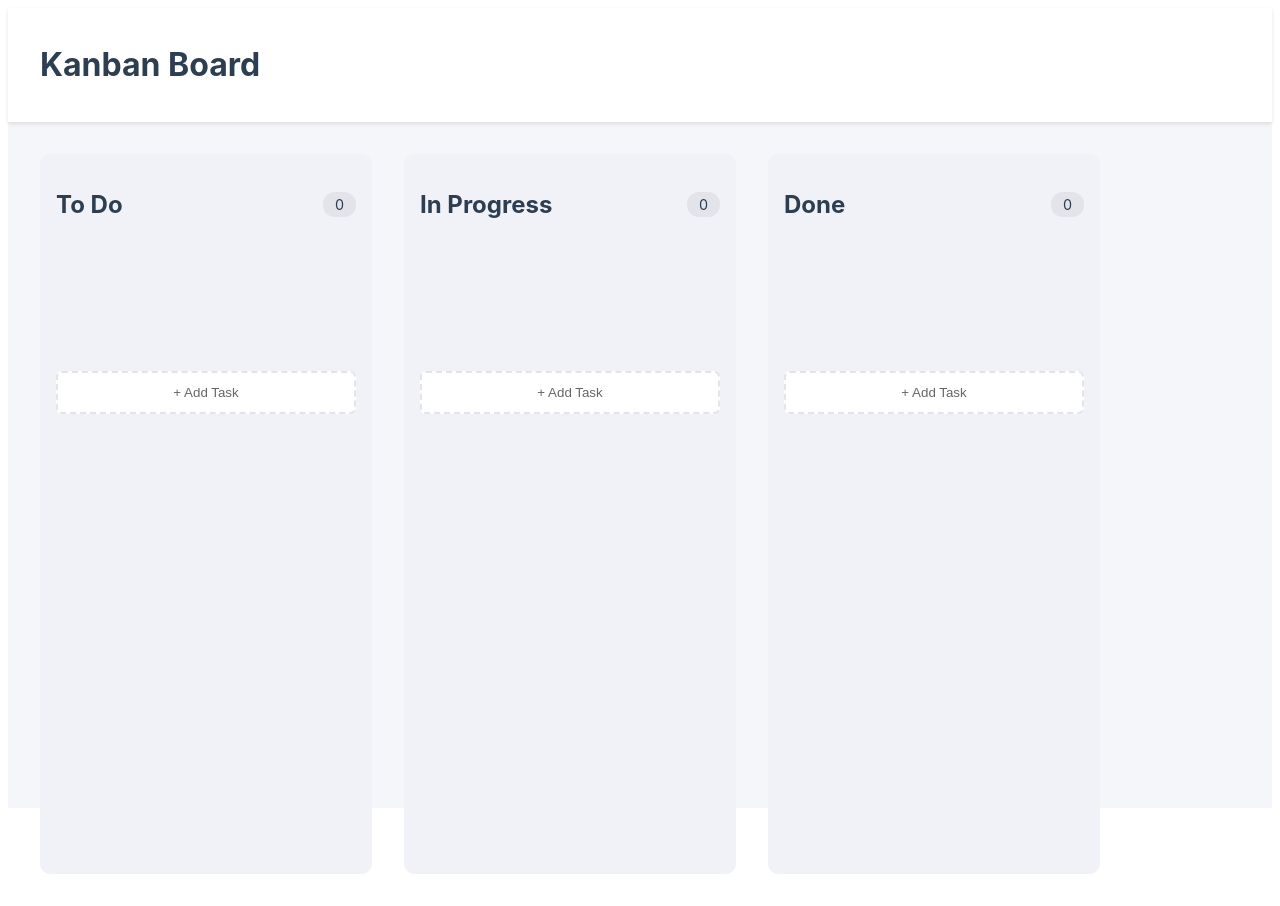
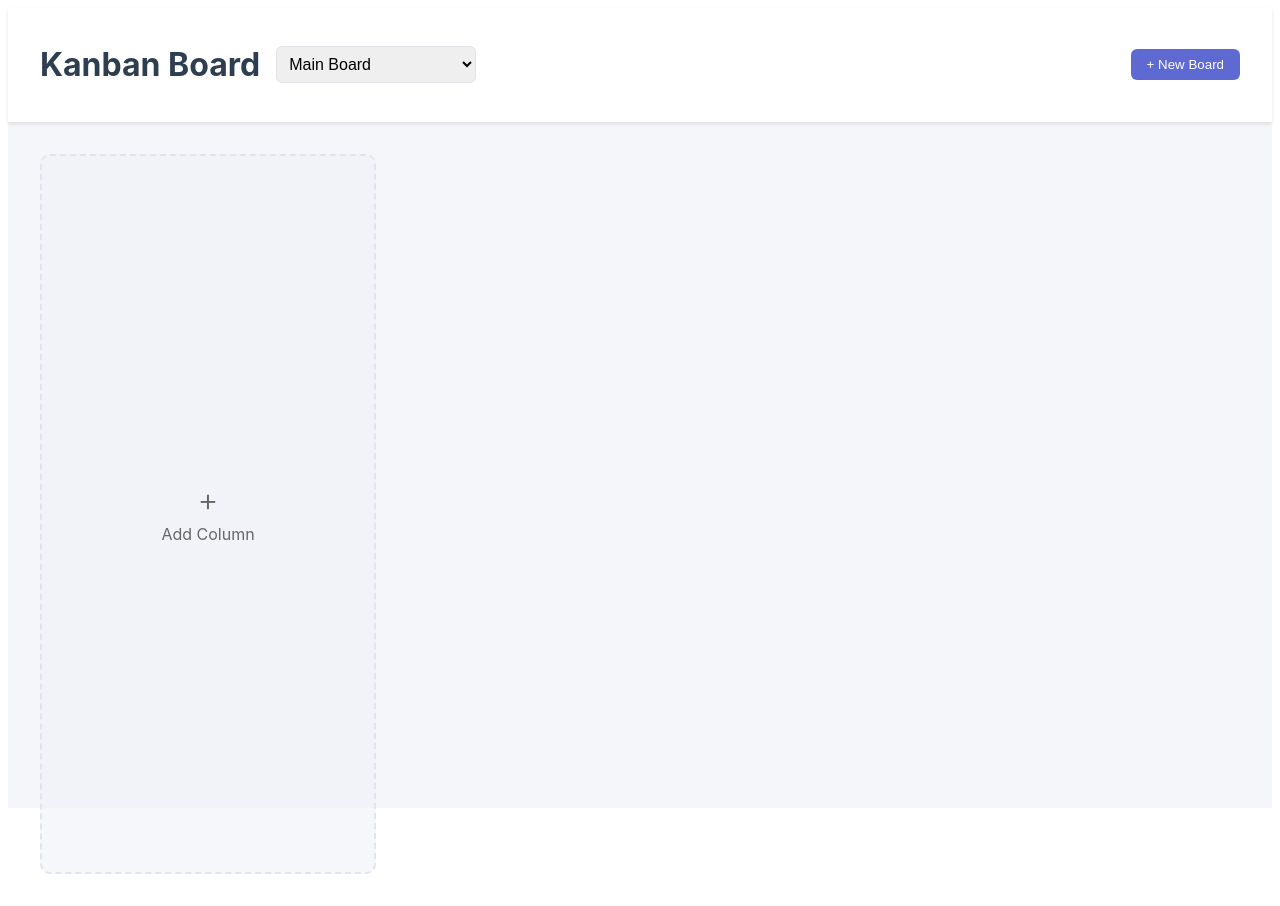
Before and after one commit to saifkhan29/kanban-app, a Vue app: page / in a window 1280 px wide. Built offline with nearby package versions, Linux system fonts and the light colour scheme.

Commit message:
Added create column functionality

```diff
--- a/src/App.vue
+++ b/src/App.vue
@@ -1,12 +1,24 @@
 <template>
   <div id="app">
     <div class="navbar">
-      <h1>Kanban Board</h1>
+      <div class="nav-left">
+        <h1>Kanban Board</h1>
+        <select v-model="currentBoardId" class="board-select">
+          <option v-for="board in boards" :key="board.id" :value="board.id">
+            {{ board.title }}
+          </option>
+        </select>
+      </div>
+      <div class="nav-actions">
+        <button @click="openBoardForm" class="action-btn primary">
+          + New Board
+        </button>
+      </div>
     </div>
 
     <div class="board-container">
       <div
-        v-for="column in columns"
+        v-for="column in currentBoard?.columns"
         :key="column.id"
         class="column"
         @dragover.prevent
@@ -47,7 +59,27 @@
           + Add Task
         </button>
       </div>
+
+      <!-- New Add Column Button -->
+      <div class="column add-column" @click="openColumnForm">
+        <div class="add-column-content">
+          <span class="plus-icon">+</span>
+          <span>Add Column</span>
+        </div>
+      </div>
     </div>
+
+    <BoardForm
+      v-if="showBoardForm"
+      @submit="handleBoardSubmit"
+      @close="closeBoardForm"
+    />
+
+    <ColumnForm
+      v-if="showColumnForm"
+      @submit="handleColumnSubmit"
+      @close="closeColumnForm"
+    />
 
     <TaskForm
       v-if="showTaskForm"
@@ -63,18 +95,29 @@
 import { computed, ref } from 'vue'
 import { useStore } from 'vuex'
 import TaskForm from './components/TaskForm.vue'
+import BoardForm from './components/BoardForm.vue'
+import ColumnForm from './components/ColumnForm.vue'
 
 export default {
   name: 'App',
   components: {
-    TaskForm
+    TaskForm,
+    BoardForm,
+    ColumnForm
   },
   setup() {
     const store = useStore()
     const draggedTask = ref(null)
 
-    const columns = computed(() => store.state.columns)
+    const boards = computed(() => store.state.boards)
+    const currentBoard = computed(() => store.getters.currentBoard)
+    const currentBoardId = computed({
+      get: () => store.state.currentBoardId,
+      set: (value) => store.dispatch('setCurrentBoard', value)
+    })
     const showTaskForm = computed(() => store.state.showTaskForm)
+    const showBoardForm = computed(() => store.state.showBoardForm)
+    const showColumnForm = computed(() => store.state.showColumnForm)
     const editingTask = computed(() => store.state.editingTask)
     const selectedColumn = computed(() => store.state.selectedColumn)
 
@@ -94,6 +137,17 @@ export default {
         })
       }
       store.dispatch('closeTaskForm')
+    }
+
+    const handleBoardSubmit = (boardData) => {
+      store.dispatch('addBoard', boardData)
+      store.dispatch('closeBoardForm')
+    }
+
+    const handleColumnSubmit = (columnData) => {
+      if (!columnData || !columnData.title || !columnData.title.trim()) return
+      store.dispatch('addColumn', columnData)
+      store.dispatch('closeColumnForm')
     }
 
     const handleDragStart = (event, { taskId, columnId }) => {
@@ -123,16 +177,26 @@ export default {
     }
 
     return {
-      columns,
+      boards,
+      currentBoard,
+      currentBoardId,
       showTaskForm,
+      showBoardForm,
+      showColumnForm,
       editingTask,
       selectedColumn,
       handleTaskSubmit,
+      handleBoardSubmit,
+      handleColumnSubmit,
       handleDragStart,
       handleDrop,
       openTaskForm,
       openEditTaskForm,
-      closeTaskForm: () => store.dispatch('closeTaskForm')
+      openBoardForm: () => store.dispatch('openBoardForm'),
+      openColumnForm: () => store.dispatch('openColumnForm'),
+      closeTaskForm: () => store.dispatch('closeTaskForm'),
+      closeBoardForm: () => store.dispatch('closeBoardForm'),
+      closeColumnForm: () => store.dispatch('closeColumnForm')
     }
   }
 }
@@ -157,17 +221,50 @@ export default {
   box-shadow: 0 2px 4px rgba(0,0,0,0.1);
 }
 
-.add-board-btn {
+.nav-left {
+  display: flex;
+  align-items: center;
+  gap: 1rem;
+}
+
+.nav-actions {
+  display: flex;
+  gap: 1rem;
+}
+
+.board-select {
+  padding: 0.5rem;
+  border-radius: 6px;
+  border: 1px solid #e2e4ea;
+  font-size: 1rem;
+  min-width: 200px;
+}
+
+.action-btn {
+  padding: 0.5rem 1rem;
+  border-radius: 6px;
+  border: 1px solid #e2e4ea;
+  background-color: white;
+  cursor: pointer;
+  font-weight: 500;
+  transition: all 0.2s;
+}
+
+.action-btn:hover {
+  background-color: #f8f9fc;
+  border-color: #5e6ad2;
+  color: #5e6ad2;
+}
+
+.action-btn.primary {
   background-color: #5e6ad2;
   color: white;
   border: none;
-  padding: 0.5rem 1rem;
-  border-radius: 6px;
-  cursor: pointer;
-  display: flex;
-  align-items: center;
-  gap: 0.5rem;
-  font-weight: 500;
+}
+
+.action-btn.primary:hover {
+  background-color: #4f58b8;
+  color: white;
 }
 
 .board-container {
@@ -183,6 +280,9 @@ export default {
   border-radius: 10px;
   min-width: 300px;
   padding: 1rem;
+  min-height: 200px;
+  display: flex;
+  flex-direction: column;
 }
 
 .column-header {
@@ -200,6 +300,7 @@ export default {
 }
 
 .tasks-container {
+  flex: 1;
   min-height: 100px;
 }
 
@@ -286,4 +387,38 @@ export default {
   border-color: #5e6ad2;
   color: #5e6ad2;
 }
+
+.add-column {
+  background-color: rgba(241, 242, 247, 0.6);
+  border: 2px dashed #e2e4ea;
+  cursor: pointer;
+  transition: all 0.2s;
+  display: flex;
+  justify-content: center;
+  align-items: center;
+  min-height: 200px;
+}
+
+.add-column:hover {
+  background-color: rgba(241, 242, 247, 0.9);
+  border-color: #5e6ad2;
+}
+
+.add-column-content {
+  display: flex;
+  flex-direction: column;
+  align-items: center;
+  gap: 0.5rem;
+  color: #666;
+}
+
+.add-column:hover .add-column-content {
+  color: #5e6ad2;
+}
+
+.plus-icon {
+  font-size: 2rem;
+  font-weight: 300;
+  line-height: 1;
+}
 </style>
--- /dev/null
+++ b/src/components/BoardForm.vue
@@ -0,0 +1,76 @@
+<template>
+  <div class="form-overlay" @click.self="close">
+    <div class="form">
+      <h2>Create New Board</h2>
+      <form @submit.prevent="submitForm">
+        <div class="form-group">
+          <label>Board Title</label>
+          <input
+            v-model="boardData.title"
+            type="text"
+            required
+            placeholder="Enter board title"
+          >
+        </div>
+
+        <div class="form-actions">
+          <button type="button" class="cancel-btn" @click="close">Cancel</button>
+          <button type="submit" class="submit-btn">Create Board</button>
+        </div>
+      </form>
+    </div>
+  </div>
+</template>
+
+<script>
+import { ref } from 'vue'
+
+export default {
+  name: 'BoardForm',
+  setup(props, { emit }) {
+    const boardData = ref({
+      title: ''
+    })
+
+    const submitForm = () => {
+      emit('submit', { ...boardData.value })
+      close()
+    }
+
+    const close = () => {
+      emit('close')
+    }
+
+    return {
+      boardData,
+      submitForm,
+      close
+    }
+  }
+}
+</script>
+
+<style scoped>
+.form-overlay {
+  position: fixed;
+  top: 0;
+  left: 0;
+  right: 0;
+  bottom: 0;
+  background-color: rgba(0, 0, 0, 0.5);
+  display: flex;
+  justify-content: center;
+  align-items: center;
+  z-index: 1000;
+}
+
+.form {
+  background-color: white;
+  border-radius: 12px;
+  padding: 2rem;
+  width: 400px;
+  max-width: 90%;
+}
+
+/* Rest of the styles same as TaskForm */
+</style>
--- /dev/null
+++ b/src/components/ColumnForm.vue
@@ -0,0 +1,146 @@
+<template>
+  <div class="form-overlay" @click.self="close">
+    <div class="form">
+      <h2>Add New Column</h2>
+      <form @submit.prevent="submitForm">
+        <div class="form-group">
+          <label>Column Title</label>
+          <input
+            v-model="columnData.title"
+            type="text"
+            required
+            placeholder="Enter column title"
+            class="form-input"
+          >
+        </div>
+
+        <div class="form-actions">
+          <button type="button" class="cancel-btn" @click="close">Cancel</button>
+          <button
+            type="submit"
+            class="submit-btn"
+            :disabled="!columnData.title.trim()"
+          >
+            Add Column
+          </button>
+        </div>
+      </form>
+    </div>
+  </div>
+</template>
+
+<script>
+import { reactive } from 'vue'
+
+export default {
+  name: 'ColumnForm',
+  setup(props, { emit }) {
+    const columnData = reactive({
+      title: ''
+    })
+
+    const submitForm = () => {
+      if (!columnData.title.trim()) return
+      emit('submit', { title: columnData.title.trim() })
+      columnData.title = ''
+      close()
+    }
+
+    const close = () => {
+      columnData.title = ''
+      emit('close')
+    }
+
+    return {
+      columnData,
+      submitForm,
+      close
+    }
+  }
+}
+</script>
+
+<style scoped>
+.form-overlay {
+  position: fixed;
+  top: 0;
+  left: 0;
+  right: 0;
+  bottom: 0;
+  background-color: rgba(0, 0, 0, 0.5);
+  display: flex;
+  justify-content: center;
+  align-items: center;
+  z-index: 1000;
+}
+
+.form {
+  background-color: white;
+  border-radius: 12px;
+  padding: 2rem;
+  width: 400px;
+  max-width: 90%;
+}
+
+.form-group {
+  margin-bottom: 1.5rem;
+}
+
+label {
+  display: block;
+  margin-bottom: 0.5rem;
+  font-weight: 500;
+}
+
+.form-input {
+  width: 100%;
+  padding: 0.75rem;
+  border: 1px solid #e2e4ea;
+  border-radius: 6px;
+  font-size: 1rem;
+}
+
+.form-actions {
+  display: flex;
+  justify-content: flex-end;
+  gap: 1rem;
+  margin-top: 2rem;
+}
+
+.cancel-btn,
+.submit-btn {
+  padding: 0.75rem 1.5rem;
+  border-radius: 6px;
+  font-weight: 500;
+  cursor: pointer;
+}
+
+.cancel-btn {
+  background-color: #f1f2f7;
+  border: none;
+  color: #666;
+}
+
+.submit-btn {
+  background-color: #5e6ad2;
+  border: none;
+  color: white;
+}
+
+.cancel-btn:hover {
+  background-color: #e2e4ea;
+}
+
+.submit-btn:hover {
+  background-color: #4f58b8;
+}
+
+.submit-btn:disabled {
+  background-color: #cccccc;
+  cursor: not-allowed;
+}
+
+.submit-btn:disabled:hover {
+  background-color: #cccccc;
+}
+</style>
--- a/src/store/index.js
+++ b/src/store/index.js
@@ -3,58 +3,85 @@ import { createStore } from 'vuex'
 export default createStore({
   state() {
     return {
-      columns: [
+      boards: [
         {
           id: 1,
-          title: 'To Do',
-          tasks: []
-        },
-        {
-          id: 2,
-          title: 'In Progress',
-          tasks: []
-        },
-        {
-          id: 3,
-          title: 'Done',
-          tasks: []
+          title: 'Main Board',
+          columns: []
         }
       ],
+      currentBoardId: 1,
       showTaskForm: false,
+      showBoardForm: false,
+      showColumnForm: false,
       editingTask: null,
       selectedColumn: null
     }
   },
 
   mutations: {
-    ADD_TASK(state, { columnId, task }) {
-      const column = state.columns.find(col => col.id === columnId)
-      if (column) {
-        task.id = Date.now() // Simple way to generate unique ID
-        column.tasks.push(task)
+    ADD_BOARD(state, board) {
+      board.id = Date.now()
+      board.columns = []
+      state.boards.push(board)
+      state.currentBoardId = board.id
+    },
+
+    SET_CURRENT_BOARD(state, boardId) {
+      state.currentBoardId = boardId
+    },
+
+    ADD_COLUMN(state, { boardId, column }) {
+      const board = state.boards.find(b => b.id === boardId)
+      if (board) {
+        column.id = Date.now()
+        column.tasks = []
+        if (!board.columns) {
+          board.columns = []
+        }
+        board.columns.push(column)
       }
     },
 
-    UPDATE_TASK(state, { columnId, taskId, updatedTask }) {
-      const column = state.columns.find(col => col.id === columnId)
+    ADD_TASK(state, { boardId, columnId, task }) {
+      const board = state.boards.find(b => b.id === boardId)
+      if (board) {
+        const column = board.columns.find(col => col.id === columnId)
+        if (column) {
+          task.id = Date.now()
+          column.tasks.push(task)
+        }
+      }
+    },
+
+    UPDATE_TASK(state, { boardId, columnId, taskId, updatedTask }) {
+      const board = state.boards.find(b => b.id === boardId)
+      if (board) {
+        const column = board.columns.find(col => col.id === columnId)
         if (column) {
           const taskIndex = column.tasks.findIndex(task => task.id === taskId)
           if (taskIndex !== -1) {
             column.tasks.splice(taskIndex, 1, { ...updatedTask, id: taskId })
           }
         }
+      }
     },
 
-    DELETE_TASK(state, { columnId, taskId }) {
-      const column = state.columns.find(col => col.id === columnId)
+    DELETE_TASK(state, { boardId, columnId, taskId }) {
+      const board = state.boards.find(b => b.id === boardId)
+      if (board) {
+        const column = board.columns.find(col => col.id === columnId)
         if (column) {
           column.tasks = column.tasks.filter(task => task.id !== taskId)
         }
+      }
     },
 
-    MOVE_TASK(state, { fromColumnId, toColumnId, taskId }) {
-      const fromColumn = state.columns.find(col => col.id === fromColumnId)
-      const toColumn = state.columns.find(col => col.id === toColumnId)
+    MOVE_TASK(state, { boardId, fromColumnId, toColumnId, taskId }) {
+      const board = state.boards.find(b => b.id === boardId)
+      if (board) {
+        const fromColumn = board.columns.find(col => col.id === fromColumnId)
+        const toColumn = board.columns.find(col => col.id === toColumnId)
 
         if (fromColumn && toColumn) {
           const taskIndex = fromColumn.tasks.findIndex(task => task.id === taskId)
@@ -64,53 +91,85 @@ export default createStore({
             toColumn.tasks.push(task)
           }
         }
-    },
-
-    SET_SHOW_TASK_FORM(state, value) {
-      state.showTaskForm = value
-    },
-
-    SET_EDITING_TASK(state, task) {
-      state.editingTask = task
-    },
-
-    SET_SELECTED_COLUMN(state, column) {
-      state.selectedColumn = column
       }
     },
 
-  actions: {
-    addTask({ commit }, { columnId, task }) {
-      if (!columnId || !task) return
-      commit('ADD_TASK', { columnId, task })
+    SET_SHOW_TASK_FORM: (state, value) => state.showTaskForm = value,
+    SET_SHOW_BOARD_FORM: (state, value) => state.showBoardForm = value,
+    SET_SHOW_COLUMN_FORM: (state, value) => state.showColumnForm = value,
+    SET_EDITING_TASK: (state, task) => state.editingTask = task,
+    SET_SELECTED_COLUMN: (state, column) => state.selectedColumn = column
   },
 
-    updateTask({ commit }, { columnId, taskId, updatedTask }) {
-      if (!columnId || !taskId || !updatedTask) return
-      commit('UPDATE_TASK', { columnId, taskId, updatedTask })
+  actions: {
+    addBoard({ commit }, board) {
+      commit('ADD_BOARD', board)
     },
 
-    deleteTask({ commit }, { columnId, taskId }) {
-      if (!columnId || !taskId) return
-      commit('DELETE_TASK', { columnId, taskId })
+    setCurrentBoard({ commit }, boardId) {
+      commit('SET_CURRENT_BOARD', boardId)
     },
 
-    moveTask({ commit }, { fromColumnId, toColumnId, taskId }) {
+    addColumn({ commit, state }, column) {
+      if (!state.currentBoardId || !column) return
+      commit('ADD_COLUMN', {
+        boardId: state.currentBoardId,
+        column: {
+          title: column.title,
+          tasks: []
+        }
+      })
+    },
+
+    addTask({ commit, state }, { columnId, task }) {
+      if (!columnId || !task) return
+      commit('ADD_TASK', {
+        boardId: state.currentBoardId,
+        columnId,
+        task
+      })
+    },
+
+    updateTask({ commit, state }, { columnId, taskId, updatedTask }) {
+      if (!columnId || !taskId || !updatedTask) return
+      commit('UPDATE_TASK', {
+        boardId: state.currentBoardId,
+        columnId,
+        taskId,
+        updatedTask
+      })
+    },
+
+    moveTask({ commit, state }, { fromColumnId, toColumnId, taskId }) {
       if (!fromColumnId || !toColumnId || !taskId) return
-      commit('MOVE_TASK', { fromColumnId, toColumnId, taskId })
+      commit('MOVE_TASK', {
+        boardId: state.currentBoardId,
+        fromColumnId,
+        toColumnId,
+        taskId
+      })
+    },
+
+    openBoardForm({ commit }) {
+      commit('SET_SHOW_BOARD_FORM', true)
+    },
+
+    closeBoardForm({ commit }) {
+      commit('SET_SHOW_BOARD_FORM', false)
+    },
+
+    openColumnForm({ commit }) {
+      commit('SET_SHOW_COLUMN_FORM', true)
+    },
+
+    closeColumnForm({ commit }) {
+      commit('SET_SHOW_COLUMN_FORM', false)
     },
 
     openTaskForm({ commit }, column) {
       if (!column) return
       commit('SET_SELECTED_COLUMN', column)
       commit('SET_EDITING_TASK', null)
-      commit('SET_SHOW_TASK_FORM', true)
-    },
-
-    openEditTaskForm({ commit }, { task, column }) {
-      if (!task || !column) return
-      commit('SET_SELECTED_COLUMN', column)
-      commit('SET_EDITING_TASK', task)
       commit('SET_SHOW_TASK_FORM', true)
     },
 
@@ -122,8 +181,8 @@ export default createStore({
   },
 
   getters: {
-    getColumnById: (state) => (id) => {
-      return state.columns.find(column => column.id === id)
+    currentBoard: (state) => {
+      return state.boards.find(board => board.id === state.currentBoardId)
     }
   }
 })
```
Lines whose indentation alone changed are shown as unchanged.
